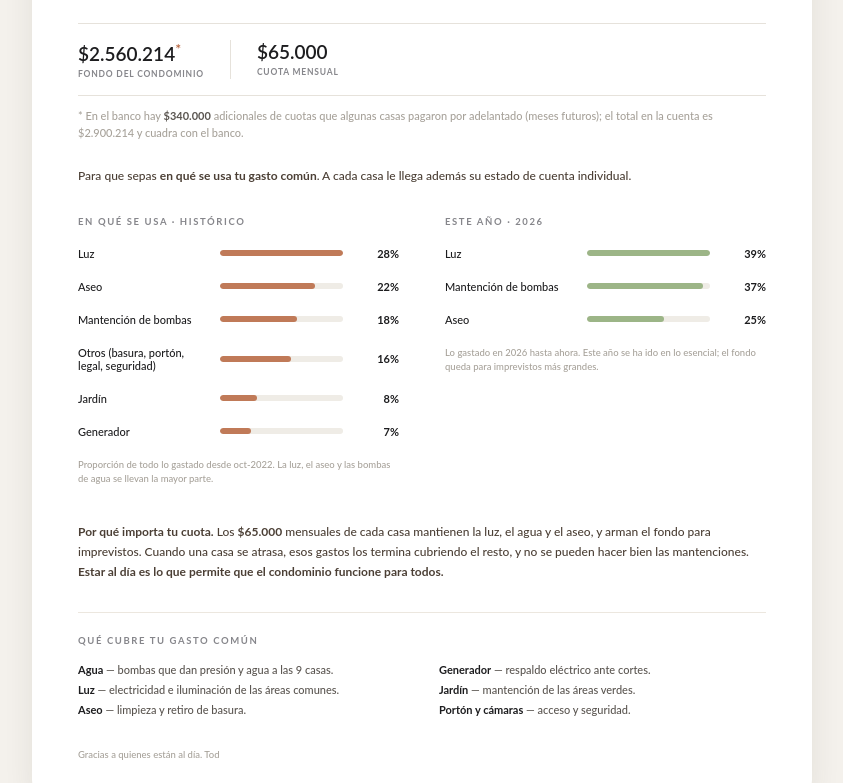
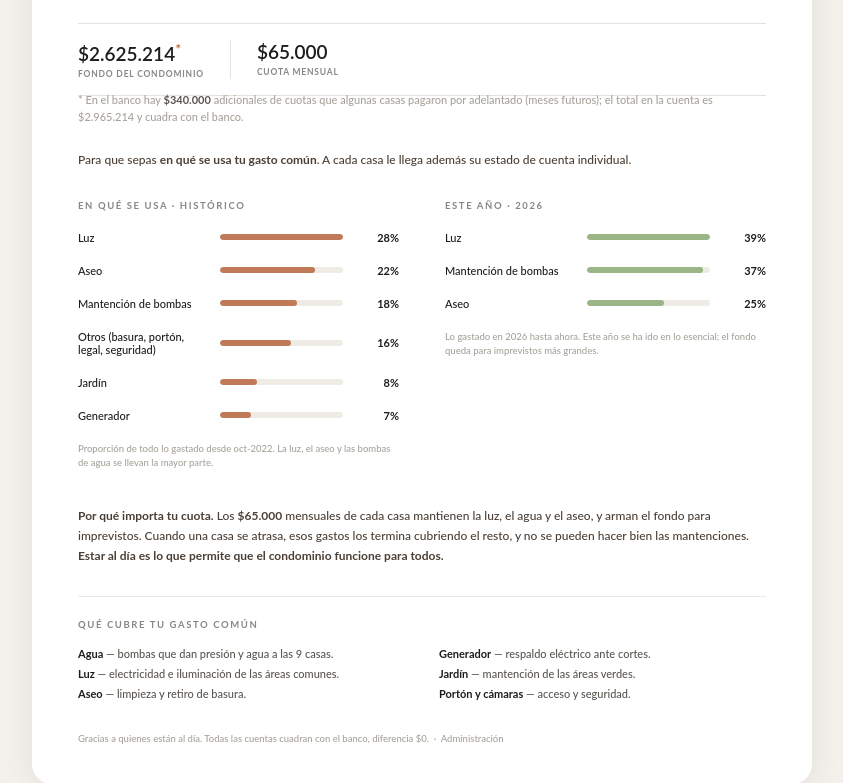
Before and after one commit to amayafernanda/Holanda-Townhouses, a plain HTML site: page index.html in a window 1280 px wide. Shown: the part 240-1023 px from the top of the page, without its empty margins (218-1061 px from the left). Drawn offline with Linux system fonts and the light colour scheme.

Commit message:
Actualiza rendicion 2026-07-06 12:46

```diff
--- a/index.html
+++ b/index.html
@@ -1,10 +1,6 @@
 <!DOCTYPE html>
-<html lang="es">
-<head>
-<meta charset="utf-8">
-<meta name="viewport" content="width=device-width, initial-scale=1">
-<title>Condominio Holanda — Rendición a los vecinos</title>
-<style>
+<html lang="es"><head><meta charset="utf-8"><meta name="viewport" content="width=device-width, initial-scale=1">
+<title>Condominio Holanda — Rendición a los vecinos</title><style>
 :root{ color-scheme: light; }
 *{margin:0;padding:0;box-sizing:border-box;}
 body{font-family:'Lato','Helvetica Neue',Arial,sans-serif;color:#1d1d1f;background:#f4f1ec;font-weight:500;padding:26px 14px;}
@@ -19,7 +15,7 @@ body{font-family:'Lato','Helvetica Neue',Arial,sans-serif;color:#1d1d1f;backgrou
 .hero .bg{font-size:clamp(42px,11vw,58px);font-weight:600;letter-spacing:-2px;line-height:.95;color:#d32f2f;}
 .hero .cap{font-size:11.5px;color:#86868b;margin-top:12px;line-height:1.5;}
 .hero .cap b{color:#c0392b;}
-.subs{display:flex;gap:26px;border-top:1px solid #e6e2db;border-bottom:1px solid #e6e2db;padding:16px 0;margin:26px 0 26px;flex-wrap:wrap;}
+.subs{display:flex;gap:26px;border-top:1px solid #e6e2db;border-bottom:1px solid #e6e2db;padding:16px 0;margin:26px 0 10px;flex-wrap:wrap;}
 .subs .v{font-size:19px;font-weight:600;color:#1d1d1f;}
 .subs .k{font-size:8.5px;font-weight:700;letter-spacing:.8px;text-transform:uppercase;color:#86868b;margin-top:4px;}
 .sub2{border-left:1px solid #e6e2db;padding-left:26px;}
@@ -40,61 +36,16 @@ h2{font-size:9.5px;font-weight:700;letter-spacing:1.6px;text-transform:uppercase
 .cubre .g div{flex:1;min-width:220px;}
 .cubre b{color:#1d1d1f;}
 .foot{margin-top:26px;font-size:9.5px;color:#a7a29a;line-height:1.6;}
-</style>
-</head>
-<body>
-<div class="card">
-  <div class="mast">
-    <div class="wm">
-      <svg viewBox="0 0 40 40" width="32" height="32"><path d="M20 4 L35 17.5 L31.5 17.5 L31.5 35 L23.5 35 L23.5 25 L16.5 25 L16.5 35 L8.5 35 L8.5 17.5 L5 17.5 Z" fill="none" stroke="#b5613a" stroke-width="2.2" stroke-linejoin="round"/></svg>
-      <div><div class="ey">Rendición de cuentas</div><div class="nm">Condominio Holanda Townhouses</div></div>
-    </div>
-    <div class="meta">Actualizado<br><b>6 jul 2026</b></div>
-  </div>
-
-  <div class="hero">
-    <div class="lb">Morosidad del condominio</div>
-    <div class="bg">$1.957.192</div>
-    <div class="cap">≈ 30 cuotas de gasto común pendientes. <b>A cada casa le llega su estado de cuenta: si tienes deuda, ponte al día.</b></div>
-  </div>
-
-  <div class="subs">
-    <div><div class="v">$2.560.214<span style="color:#b5613a;font-size:14px;vertical-align:super">*</span></div><div class="k">Fondo del condominio</div></div>
-    <div class="sub2"><div class="v">$65.000</div><div class="k">Cuota mensual</div></div>
-  </div>
-
-  <div style="font-size:11px;color:#a7a29a;margin:-14px 0 26px;line-height:1.5">* En el banco hay <b style="color:#5a5550">$340.000</b> adicionales de cuotas que algunas casas pagaron por adelantado (meses futuros); el total en la cuenta es $2.900.214 y cuadra con el banco.</div>
-
-  <div class="intro">Para que sepas <b>en qué se usa tu gasto común</b>. A cada casa le llega además su estado de cuenta individual.</div>
-
-  <div class="cols">
-    <div class="col">
-      <h2>En qué se usa · histórico</h2>
-      <div class="erow"><div class="elab">Luz</div><div class="etr"><div class="efi" style="width:100%;background:#c07a58"></div></div><div class="eval">28%</div></div>
-      <div class="erow"><div class="elab">Aseo</div><div class="etr"><div class="efi" style="width:77%;background:#c07a58"></div></div><div class="eval">22%</div></div>
-      <div class="erow"><div class="elab">Mantención de bombas</div><div class="etr"><div class="efi" style="width:63%;background:#c07a58"></div></div><div class="eval">18%</div></div>
-      <div class="erow"><div class="elab">Otros (basura, portón, legal, seguridad)</div><div class="etr"><div class="efi" style="width:58%;background:#c07a58"></div></div><div class="eval">16%</div></div>
-      <div class="erow"><div class="elab">Jardín</div><div class="etr"><div class="efi" style="width:30%;background:#c07a58"></div></div><div class="eval">8%</div></div>
-      <div class="erow"><div class="elab">Generador</div><div class="etr"><div class="efi" style="width:25%;background:#c07a58"></div></div><div class="eval">7%</div></div>
-      <div class="note">Proporción de todo lo gastado desde oct-2022. La luz, el aseo y las bombas de agua se llevan la mayor parte.</div>
-    </div>
-    <div class="col">
-      <h2>Este año · 2026</h2>
-      <div class="erow"><div class="elab">Luz</div><div class="etr"><div class="efi" style="width:100%;background:#9cb587"></div></div><div class="eval">39%</div></div>
-      <div class="erow"><div class="elab">Mantención de bombas</div><div class="etr"><div class="efi" style="width:94%;background:#9cb587"></div></div><div class="eval">37%</div></div>
-      <div class="erow"><div class="elab">Aseo</div><div class="etr"><div class="efi" style="width:63%;background:#9cb587"></div></div><div class="eval">25%</div></div>
-      <div class="note">Lo gastado en 2026 hasta ahora. Este año se ha ido en lo esencial; el fondo queda para imprevistos más grandes.</div>
-    </div>
-  </div>
-
-  <div class="pq"><b>Por qué importa tu cuota.</b> Los <b>$65.000</b> mensuales de cada casa mantienen la luz, el agua y el aseo, y arman el fondo para imprevistos. Cuando una casa se atrasa, esos gastos los termina cubriendo el resto, y no se pueden hacer bien las mantenciones. <b>Estar al día es lo que permite que el condominio funcione para todos.</b></div>
-
-  <div class="cubre">
-    <div class="h">Qué cubre tu gasto común</div>
-    <div class="g">
-      <div><b>Agua</b> — bombas que dan presión y agua a las 9 casas.<br><b>Luz</b> — electricidad e iluminación de las áreas comunes.<br><b>Aseo</b> — limpieza y retiro de basura.</div>
-      <div><b>Generador</b> — respaldo eléctrico ante cortes.<br><b>Jardín</b> — mantención de las áreas verdes.<br><b>Portón y cámaras</b> — acceso y seguridad.</div>
-    </div>
-  </div>
-
-  <div class="foot">Gracias a quienes están al día. Tod
+</style></head>
+<body><div class="card">
+<div class="mast"><div class="wm"><svg viewBox="0 0 40 40" width="32" height="32"><path d="M20 4 L35 17.5 L31.5 17.5 L31.5 35 L23.5 35 L23.5 25 L16.5 25 L16.5 35 L8.5 35 L8.5 17.5 L5 17.5 Z" fill="none" stroke="#b5613a" stroke-width="2.2" stroke-linejoin="round"/></svg><div><div class="ey">Rendición de cuentas</div><div class="nm">Condominio Holanda Townhouses</div></div></div><div class="meta">Actualizado<br><b>6 jul 2026</b></div></div>
+<div class="hero"><div class="lb">Morosidad del condominio</div><div class="bg">$1.957.192</div><div class="cap">≈ 30 cuotas de gasto común pendientes. <b>A cada casa le llega su estado de cuenta: si tienes deuda, ponte al día.</b></div></div>
+<div class="subs"><div><div class="v">$2.625.214<span style="color:#b5613a;font-size:14px;vertical-align:super">*</span></div><div class="k">Fondo del condominio</div></div><div class="sub2"><div class="v">$65.000</div><div class="k">Cuota mensual</div></div></div>
+<div style="font-size:11px;color:#a7a29a;margin:-14px 0 26px;line-height:1.5">* En el banco hay <b style="color:#5a5550">$340.000</b> adicionales de cuotas que algunas casas pagaron por adelantado (meses futuros); el total en la cuenta es $2.965.214 y cuadra con el banco.</div>
+<div class="intro">Para que sepas <b>en qué se usa tu gasto común</b>. A cada casa le llega además su estado de cuenta individual.</div>
+<div class="cols"><div class="col"><h2>En qué se usa · histórico</h2><div class="erow"><div class="elab">Luz</div><div class="etr"><div class="efi" style="width:100%;background:#c07a58"></div></div><div class="eval">28%</div></div><div class="erow"><div class="elab">Aseo</div><div class="etr"><div class="efi" style="width:77%;background:#c07a58"></div></div><div class="eval">22%</div></div><div class="erow"><div class="elab">Mantención de bombas</div><div class="etr"><div class="efi" style="width:63%;background:#c07a58"></div></div><div class="eval">18%</div></div><div class="erow"><div class="elab">Otros (basura, portón, legal, seguridad)</div><div class="etr"><div class="efi" style="width:58%;background:#c07a58"></div></div><div class="eval">16%</div></div><div class="erow"><div class="elab">Jardín</div><div class="etr"><div class="efi" style="width:30%;background:#c07a58"></div></div><div class="eval">8%</div></div><div class="erow"><div class="elab">Generador</div><div class="etr"><div class="efi" style="width:25%;background:#c07a58"></div></div><div class="eval">7%</div></div><div class="note">Proporción de todo lo gastado desde oct-2022. La luz, el aseo y las bombas de agua se llevan la mayor parte.</div></div>
+<div class="col"><h2>Este año · 2026</h2><div class="erow"><div class="elab">Luz</div><div class="etr"><div class="efi" style="width:100%;background:#9cb587"></div></div><div class="eval">39%</div></div><div class="erow"><div class="elab">Mantención de bombas</div><div class="etr"><div class="efi" style="width:94%;background:#9cb587"></div></div><div class="eval">37%</div></div><div class="erow"><div class="elab">Aseo</div><div class="etr"><div class="efi" style="width:63%;background:#9cb587"></div></div><div class="eval">25%</div></div><div class="note">Lo gastado en 2026 hasta ahora. Este año se ha ido en lo esencial; el fondo queda para imprevistos más grandes.</div></div></div>
+<div class="pq"><b>Por qué importa tu cuota.</b> Los <b>$65.000</b> mensuales de cada casa mantienen la luz, el agua y el aseo, y arman el fondo para imprevistos. Cuando una casa se atrasa, esos gastos los termina cubriendo el resto, y no se pueden hacer bien las mantenciones. <b>Estar al día es lo que permite que el condominio funcione para todos.</b></div>
+<div class="cubre"><div class="h">Qué cubre tu gasto común</div><div class="g"><div><b>Agua</b> — bombas que dan presión y agua a las 9 casas.<br><b>Luz</b> — electricidad e iluminación de las áreas comunes.<br><b>Aseo</b> — limpieza y retiro de basura.</div><div><b>Generador</b> — respaldo eléctrico ante cortes.<br><b>Jardín</b> — mantención de las áreas verdes.<br><b>Portón y cámaras</b> — acceso y seguridad.</div></div></div>
+<div class="foot">Gracias a quienes están al día. Todas las cuentas cuadran con el banco, diferencia $0. &nbsp;·&nbsp; Administración</div>
+</div></body></html>
```
